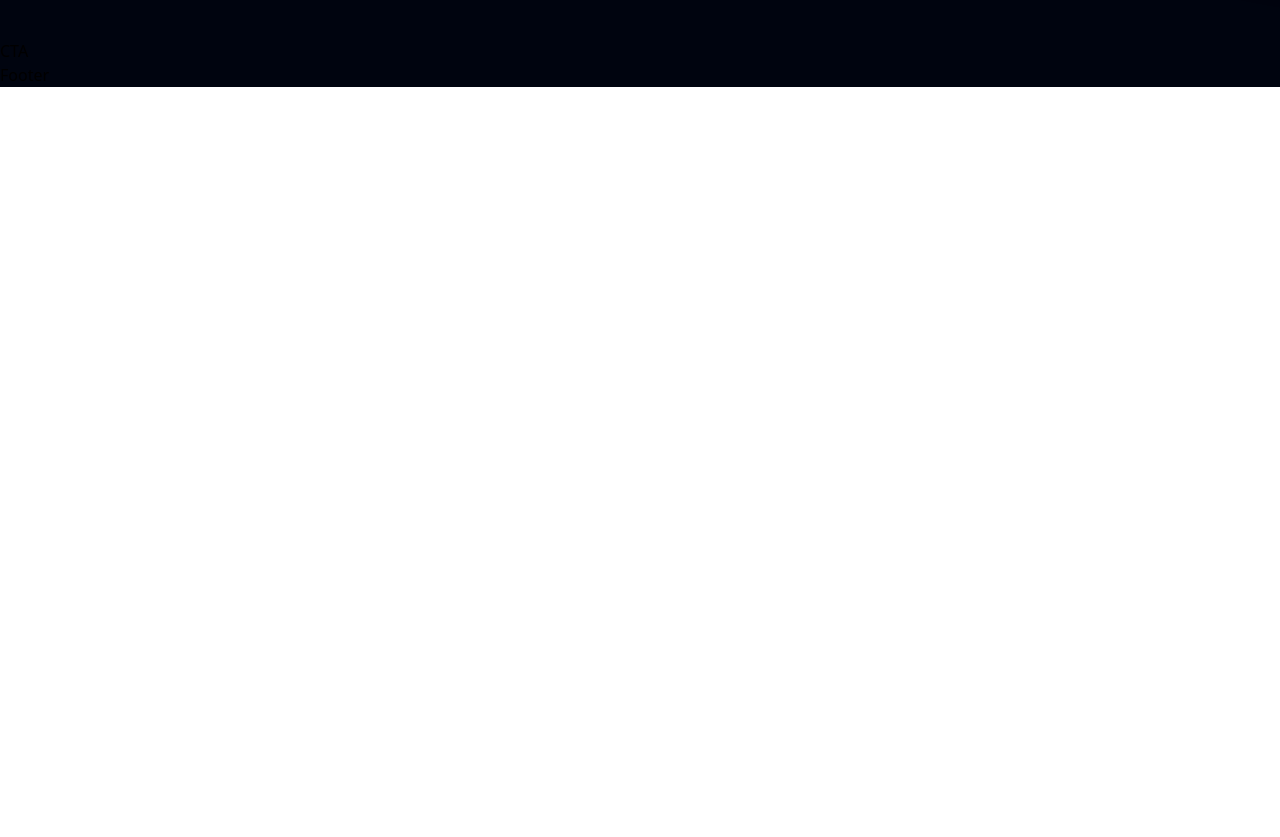
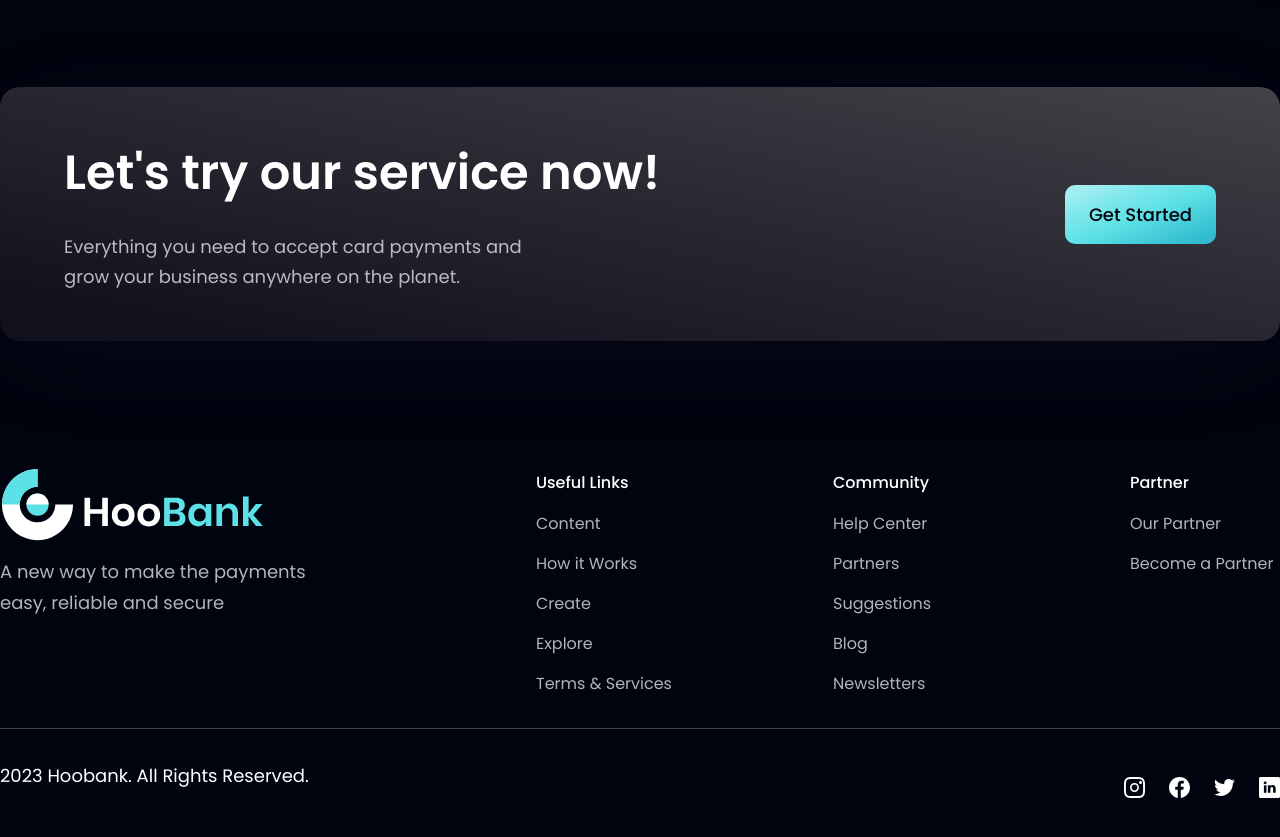
Before and after one commit to AlixHenri/ReactJs-Hoobank, a React (Vite) app: page / in a window 1280 px wide. Shown: the part 3740-4577 px from the top of the page. Before the commit the page ends 3827 px from the top, so only its background shows below. Built offline with nearby package versions, Linux system fonts and the light colour scheme.

Commit message:
CTA & Footer added

```diff
--- a/src/components/CTA.jsx
+++ b/src/components/CTA.jsx
@@ -1,8 +1,18 @@
-import React from 'react'
+import styles from "../style"
+import Button from "./Button"
 
 const CTA = () => {
   return (
-    <div>CTA</div>
+    <section className={`${styles.flexCenter} ${styles.marginY} ${styles.padding} sm:flex-row flex-col bg-black-gradient-2 rounded-[20px] box-shadow`}>
+      <div className="flex-1 flex flex-col">
+        <h2 className={styles.heading2}>Let's try our service now!</h2>
+        <p className={`${styles.paragraph} max-w-[470px] mt-5`}>Everything you need to accept card payments and grow your business anywhere on the planet.</p>
+      </div>
+
+      <div className={`${styles.flexCenter} sm:ml-10 ml-0 sm:mt-0 mt-10`}>
+        <Button />
+      </div>
+    </section>
   )
 }
 
--- a/src/components/Footer.jsx
+++ b/src/components/Footer.jsx
@@ -1,9 +1,43 @@
-import React from 'react'
+import styles from "../style"
+import { logo } from "../assets"
+import { footerLinks, socialMedia } from "../constants"
 
-const Footer = () => {
-  return (
-    <div>Footer</div>
-  )
-}
+const Footer = () => (
+    <section className={`${styles.flexCenter} ${styles.paddingY} flex-col`}>
+        <div className={`${styles.flexStart} md:flex-row flex-col mb-8 w-full`}>
+          <div className="flex-1 flex flex-col justify-start mr-10">
+            <img src={logo} alt="Logo" className="w-[266px] h-[72px] object-contain" />
+            <p className={`${styles.paragraph} mt-4 max-w-[310px]`}>A new way to make the payments easy, reliable and secure</p>
+          </div>
+
+          <div className="flex-[1.5] w-full flex flex-row justify-between flex-wrap md:mt-0 mt-10">
+            {footerLinks.map((footerlink) => (
+              <div key={footerlink.key} className="flex flex-col ss:my-0 my-4 min-w-[150px]">
+                <h4 className="font-poppins font-medium text-[18p] leading-[27px] text-white">
+                  {footerlink.title}
+                </h4>
+                <ul className="list-none mt-4">
+                  {footerlink.links.map((link, index) =>(
+                    <li key={link.name} className={`font-poppins font-normal text-[16px] leading-[24px] text-dimWhite hover:text-secundary cursor-pointer ${index !== footerlink.links.length -1 ? 'mb-4' : 'mb-0'}`}>
+                      {link.name}
+                    </li>
+                  ))}
+                </ul>
+              </div>
+            ))}
+          </div>
+        </div>
+
+        <div className="w-full flex justify-between items-center md:flex-row flex-col pt-6 border-t-[1px] border-t-[#3F3E45]">
+          <p className="font-poppins font-normal text-center text-[18px] leading-[27px] text-white">2023 Hoobank. All Rights Reserved.</p>
+          <div className="flex flew-row ,d:mt-0 mt-6">
+            {socialMedia.map((social, index) => (
+              <img key={social.id} src={social.icon} alt={social.id} className={`w-[21px] h-[21px] object-contain cursor-pointer ${index !== socialMedia.length -1 ? 'mr-6' : 'mr-0'}`} />
+            ))}
+          </div>
+        </div>
+    </section>
+)
+
 
 export default Footer
```
